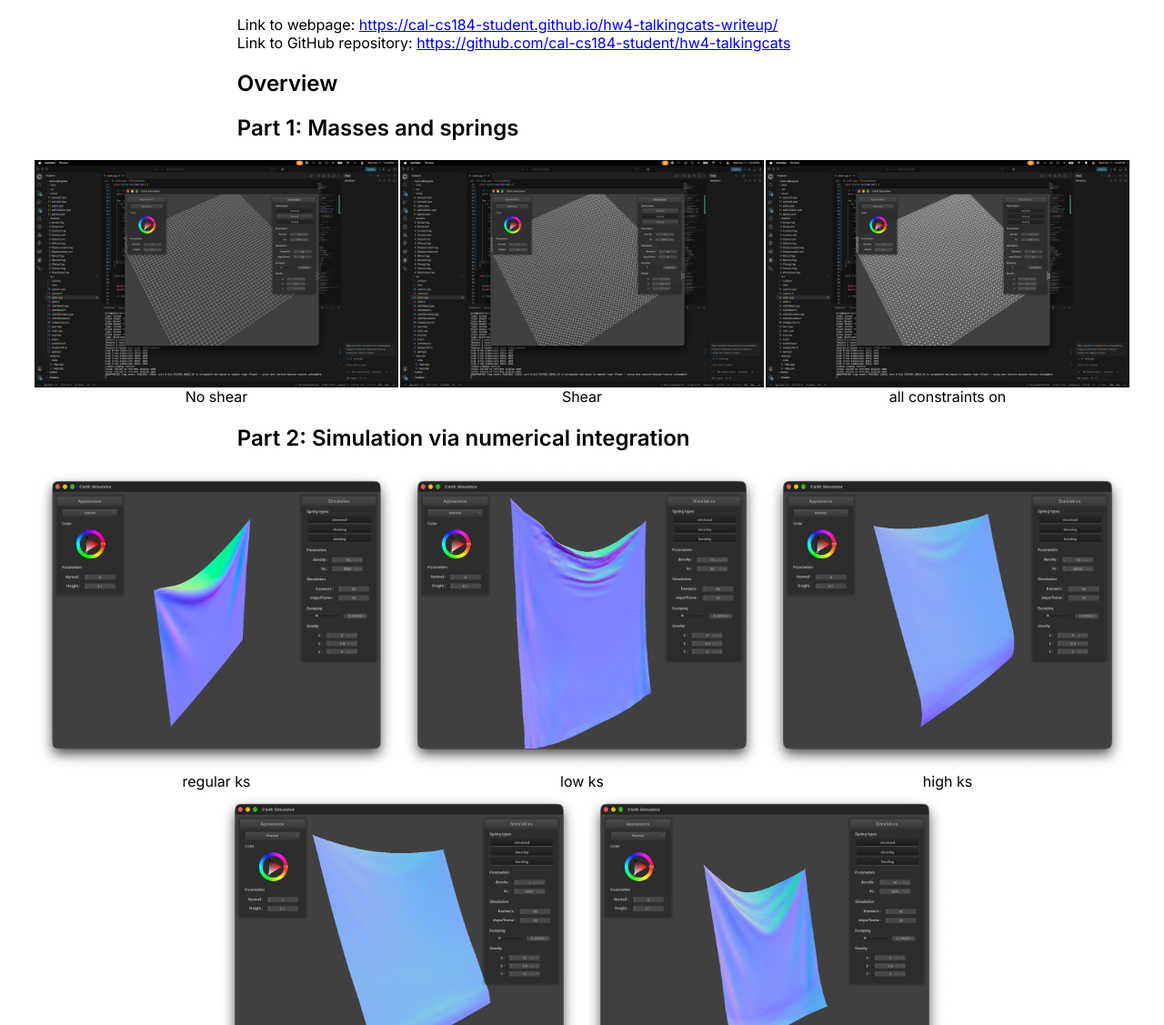
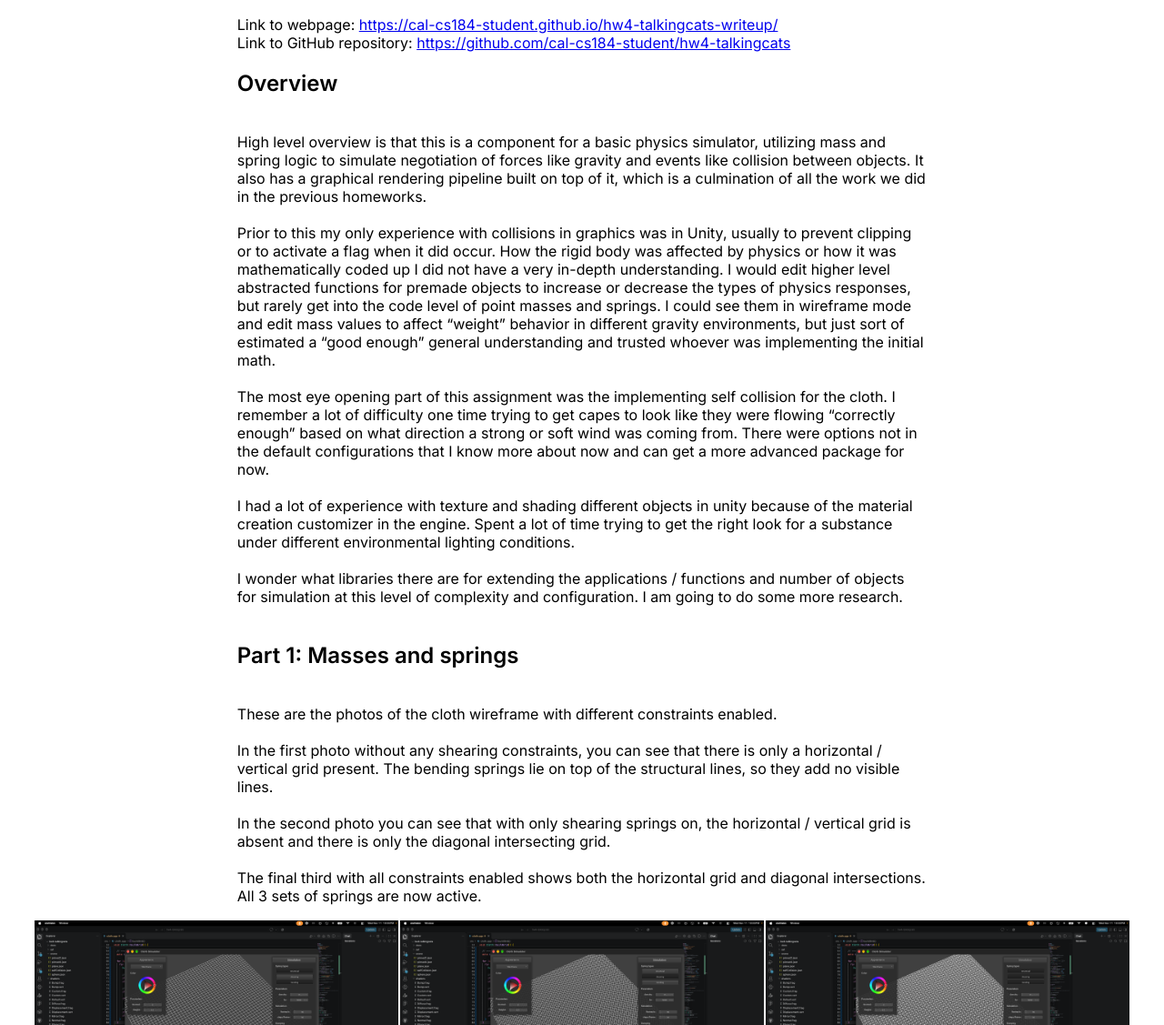
Before and after one commit to cal-cs184-student/hw4-talkingcats-writeup, a plain HTML site: page index.html in a window 1280 px wide. Shown: the part 173-1300 px from the top of the page at 91% size. Drawn offline with nearby package versions, Linux system fonts and the light colour scheme; some packages are replaced by stand-ins of ours.

Commit message:
opening and part 1
opening and part 1

```diff
--- a/index.html
+++ b/index.html
@@ -53,7 +53,30 @@
 
 		<h2>Overview</h2>
 
+		<p style="white-space: pre-line;">
+High level overview is that this is a component for a basic physics simulator, utilizing mass and spring logic to simulate negotiation of forces like gravity and events like collision between objects. It also has a graphical rendering pipeline built on top of it, which is a culmination of all the work we did in the previous homeworks.
+
+Prior to this my only experience with collisions in graphics was in Unity, usually to prevent clipping or to activate a flag when it did occur. How the rigid body was affected by physics or how it was mathematically coded up I did not have a very in-depth understanding. I would edit higher level abstracted functions for premade objects to increase or decrease the types of physics responses, but rarely get into the code level of point masses and springs. I could see them in wireframe mode and edit mass values to affect “weight” behavior in different gravity environments, but just sort of estimated a “good enough” general understanding and trusted whoever was implementing the initial math.
+
+The most eye opening part of this assignment was the implementing self collision for the cloth. I remember a lot of difficulty one time trying to get capes to look like they were flowing “correctly enough” based on what direction a strong or soft wind was coming from. There were options not in the default configurations that I know more about now and can get a more advanced package for now.
+
+I had a lot of experience with texture and shading different objects in unity because of the material creation customizer in the engine. Spent a lot of time trying to get the right look for a substance under different environmental lighting conditions.
+
+I wonder what libraries there are for extending the applications / functions and number of objects for simulation at this level of complexity and configuration. I am going to do some more research.
+
+		</p>
+
 		<h2>Part 1: Masses and springs</h2>
+
+<p style="white-space: pre-line;">
+		These are the photos of the cloth wireframe with different constraints enabled.
+
+In the first photo without any shearing constraints, you can see that there is only a horizontal / vertical grid present. The bending springs lie on top of the structural lines, so they add no visible lines.
+
+In the second photo you can see that with only shearing springs on, the horizontal / vertical grid is absent and there is only the diagonal intersecting grid.
+
+The final third with all constraints enabled shows both the horizontal grid and diagonal intersections. All 3 sets of springs are now active.
+</p>
 
 		<div style="display: flex; flex-direction: column; align-items: center;">
 			<table style="width: 100%; text-align: center; border-collapse: collapse;">
@@ -298,12 +321,11 @@
 			</table>
 		</div>
 
-		<p>can write here as well</p>
-
 <h2>AI Disclosure</h2>
 
-<p>
-Well, much less use than for the previous homework.
+<p style="white-space: pre-line;">
+
+	Well I used it much less for this homework than the previous one.  The foundation of the work is mine but I did use claude free tier for polish. Also there were several clarification questions. Among the uses were cleaning up the language in my written explanations, and debugging some syntax regarding the format of the shader type files. There was some translating math to c++ syntax debugging as well regarding part 4, and whether the similarities in output (at least graphically) for certain parts of part 4 and 5 seemed to be correct. Specifically differences in what I should be looking for in “displacement” type photos. (AI was not as able to really answer these very well. Though now I realized I did not upload the photos to the model directly and ask it if it looked correct. I may try this later just to see its capabilities to “notice” things).
 
 </p>
 
```
